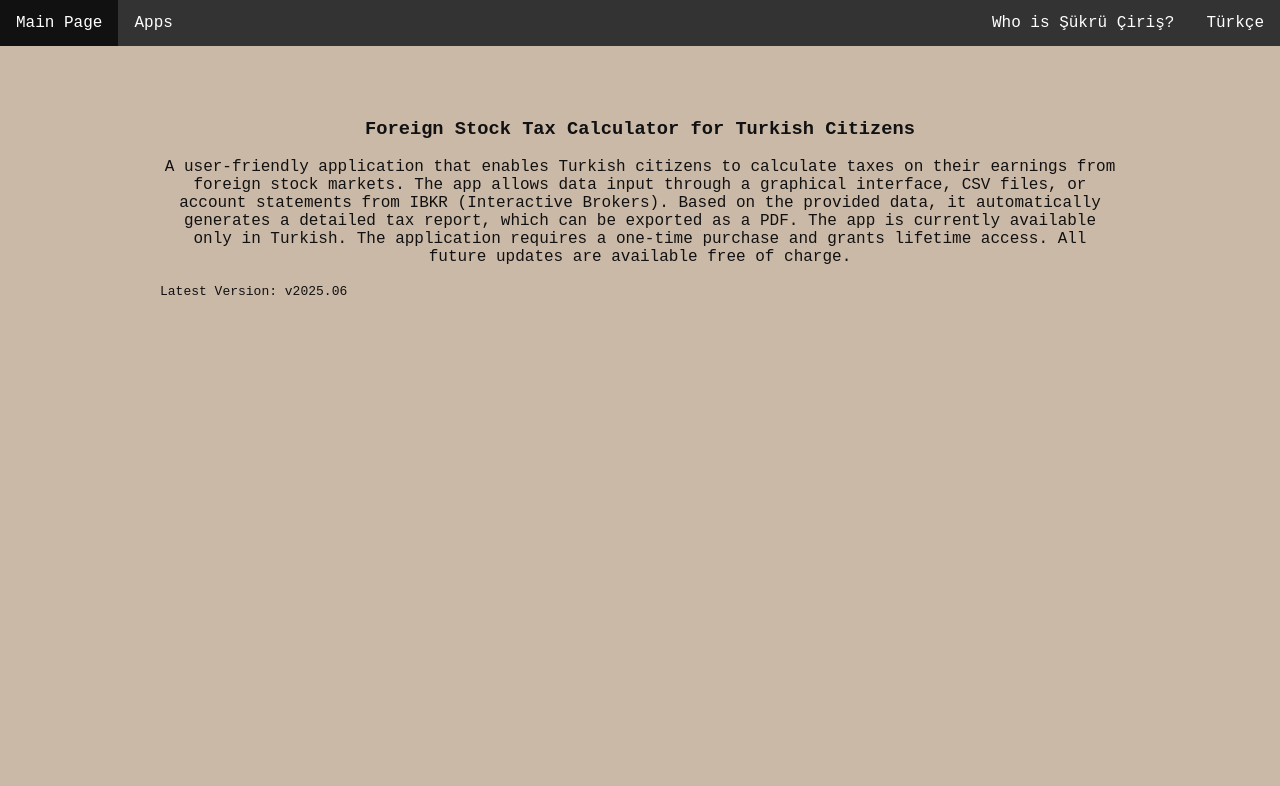
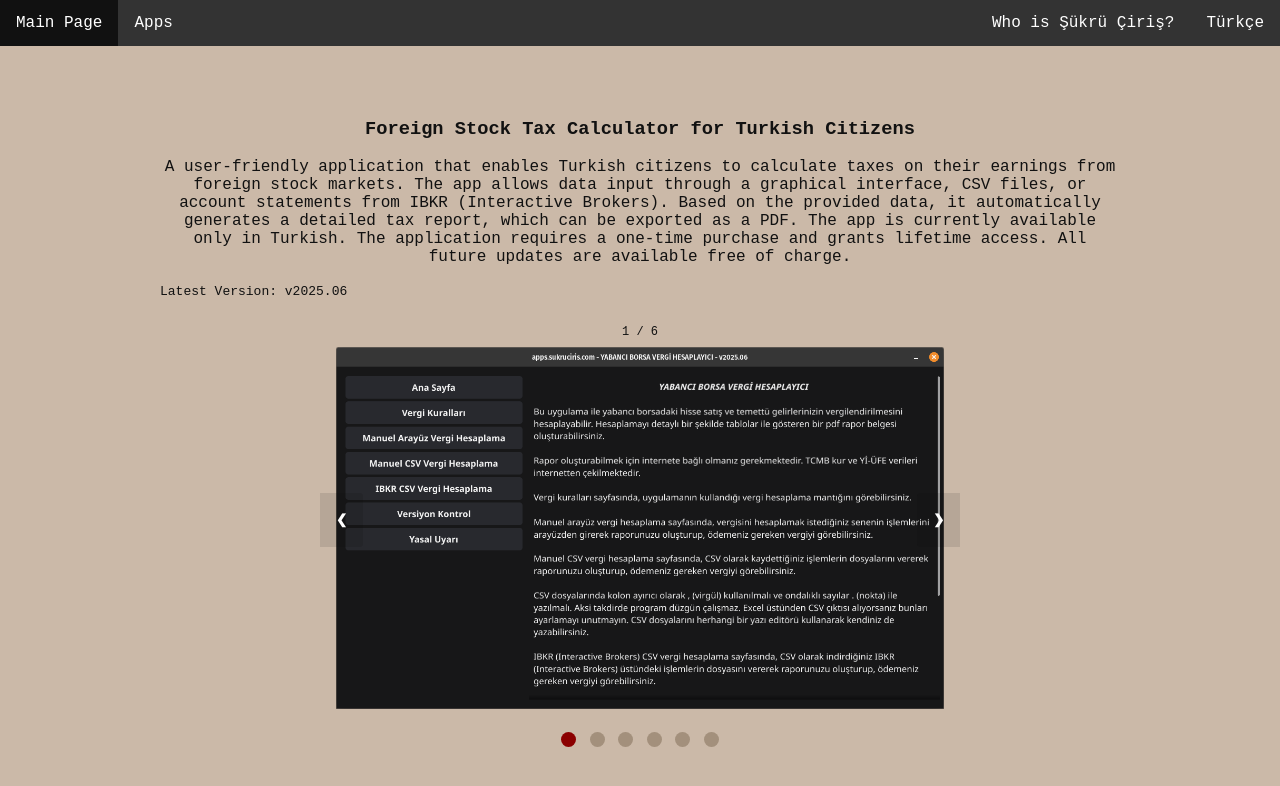
Before and after one commit to SUKRUCIRIS/apps, a plain HTML site: page ybvh.html in a window 1280 px wide. Drawn offline with Linux system fonts and the light colour scheme.

Commit message:
image slider added

```diff
--- a/index.css
+++ b/index.css
@@ -78,6 +78,104 @@ body {
     padding: 2px 16px;
 }
 
+/* Slideshow container */
+.slideshow-container {
+    max-width: 50%;
+    position: relative;
+    margin: auto;
+}
+
+/* Hide the images by default */
+.mySlides {
+    display: none;
+    text-align: center;
+}
+
+/* Next & previous buttons */
+.prev,
+.next {
+    cursor: pointer;
+    position: absolute;
+    top: 50%;
+    width: auto;
+    margin-top: -22px;
+    padding: 16px;
+    color: white;
+    font-weight: bold;
+    font-size: 18px;
+    transition: 0.6s ease;
+    border-radius: 0 3px 3px 0;
+    user-select: none;
+    background-color: rgba(0, 0, 0, 0.1);
+}
+
+/* Position the "next button" to the right */
+.next {
+    right: 0;
+    border-radius: 3px 0 0 3px;
+}
+
+/* On hover, add a black background color with a little bit see-through */
+.prev:hover,
+.next:hover {
+    background-color: rgba(0, 0, 0, 0.8);
+}
+
+/* Caption text */
+.text {
+    font-size: 15px;
+    padding: 8px 12px;
+    position: absolute;
+    bottom: 8px;
+    width: 100%;
+    text-align: center;
+}
+
+/* Number text (1/3 etc) */
+.numbertext {
+    font-size: 12px;
+    padding: 8px 12px;
+    top: 0;
+}
+
+/* The dots/bullets/indicators */
+.dot {
+    cursor: pointer;
+    height: 15px;
+    width: 15px;
+    margin: 0 2px;
+    background-color: #a3907c;
+    border-radius: 50%;
+    display: inline-block;
+    transition: background-color 0.6s ease;
+}
+
+.active,
+.dot:hover {
+    background-color: darkred;
+}
+
+/* Fading animation */
+.fade {
+    animation-name: fade;
+    animation-duration: 0.5s;
+}
+
+.mySlides img {
+    max-width: 95%;
+    max-height: 60%;
+}
+
+@keyframes fade {
+    from {
+        opacity: .4
+    }
+
+    to {
+        opacity: 1
+    }
+}
+
 @media screen and (max-width: 600px) {
 
     li,
@@ -88,4 +186,13 @@ body {
     .card {
         width: 300px;
     }
+
+    .slideshow-container {
+        max-width: 95%;
+    }
+
+    .mySlides img {
+        max-width: 95%;
+        max-height: 95%;
+    }
 }
--- /dev/null
+++ b/slider.js
@@ -0,0 +1,27 @@
+
+let slideIndex = 1;
+showSlides(slideIndex);
+
+function plusSlides(n) {
+    showSlides(slideIndex += n);
+}
+
+function currentSlide(n) {
+    showSlides(slideIndex = n);
+}
+
+function showSlides(n) {
+    let i;
+    let slides = document.getElementsByClassName("mySlides");
+    let dots = document.getElementsByClassName("dot");
+    if (n > slides.length) { slideIndex = 1 }
+    if (n < 1) { slideIndex = slides.length }
+    for (i = 0; i < slides.length; i++) {
+        slides[i].style.display = "none";
+    }
+    for (i = 0; i < dots.length; i++) {
+        dots[i].className = dots[i].className.replace(" active", "");
+    }
+    slides[slideIndex - 1].style.display = "block";
+    dots[slideIndex - 1].className += " active";
+}
--- a/ybvh.html
+++ b/ybvh.html
@@ -40,4 +40,62 @@
     </p>
     <br />
     <p style="max-width: 75vw; margin: auto; font-size: medium;">Latest Version: v2025.06</p>
+    <br />
+    <!-- Slideshow container -->
+    <div class="slideshow-container">
+
+        <!-- Full-width images with number and caption text -->
+        <div class="mySlides fade">
+            <div class="numbertext">1 / 6</div>
+            <img src="./ybvh_images/anasayfa.png">
+            <div class="text"></div>
+        </div>
+
+        <div class="mySlides fade">
+            <div class="numbertext">2 / 6</div>
+            <img src="./ybvh_images/manuelgui.png">
+            <div class="text"></div>
+        </div>
+
+        <div class="mySlides fade">
+            <div class="numbertext">3 / 6</div>
+            <img src="./ybvh_images/manuelcsv.png">
+            <div class="text"></div>
+        </div>
+
+        <div class="mySlides fade">
+            <div class="numbertext">4 / 6</div>
+            <img src="./ybvh_images/ibkrcsv.png">
+            <div class="text"></div>
+        </div>
+
+        <div class="mySlides fade">
+            <div class="numbertext">5 / 6</div>
+            <img src="./ybvh_images/pdf1.png">
+            <div class="text"></div>
+        </div>
+
+        <div class="mySlides fade">
+            <div class="numbertext">6 / 6</div>
+            <img src="./ybvh_images/pdf2.png">
+            <div class="text"></div>
+        </div>
+
+        <!-- Next and previous buttons -->
+        <a class="prev" onclick="plusSlides(-1)">&#10094;</a>
+        <a class="next" onclick="plusSlides(1)">&#10095;</a>
+    </div>
+    <br>
+
+    <!-- The dots/circles -->
+    <div style="text-align:center">
+        <span class="dot" onclick="currentSlide(1)"></span>
+        <span class="dot" onclick="currentSlide(2)"></span>
+        <span class="dot" onclick="currentSlide(3)"></span>
+        <span class="dot" onclick="currentSlide(4)"></span>
+        <span class="dot" onclick="currentSlide(5)"></span>
+        <span class="dot" onclick="currentSlide(6)"></span>
+    </div>
+
+    <script src="./slider.js"></script>
 </body>
```
Also changed, not shown: ybvh_tr.html (+58 -0 lines), ybvh_images/anasayfa.png (added), ybvh_images/ibkrcsv.png (added), ybvh_images/manuelcsv.png (added), ybvh_images/manuelgui.png (added), ybvh_images/pdf1.png (added), ybvh_images/pdf2.png (added).
